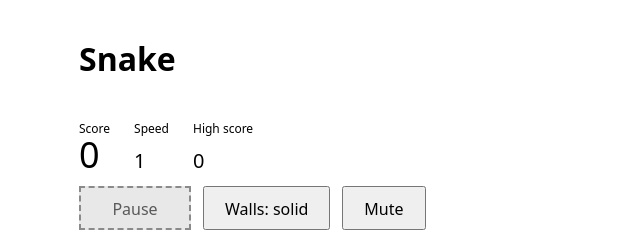
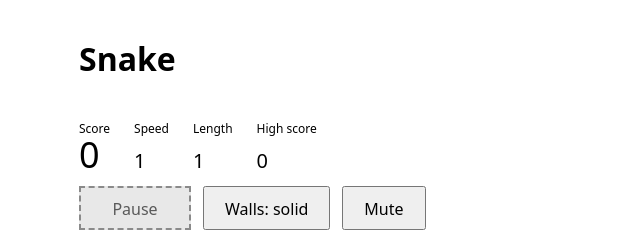
Before and after one commit to mariusachim/awesomeProject1, a React (Vite) app: page / in a window 1280 px wide. Shown: the top 232 px of the page, without its empty margins (319-959 px from the left). Built offline with nearby package versions, Linux system fonts and the light colour scheme.

Commit message:
feat(#144): show the snake length

```diff
--- a/src/App.tsx
+++ b/src/App.tsx
@@ -227,6 +227,9 @@ export default function App() {
     />
   );
 
+  // The spec counts the length from 1, but the snake starts with 3 cells.
+  const length = game.snake.length - 2;
+
   return (
     <main>
       <h1>Snake</h1>
@@ -241,6 +244,11 @@ export default function App() {
           label="Speed"
           value={speedLevel(game.score)}
           spoken={`Speed ${speedLevel(game.score)}`}
+        />
+        <Stat
+          label="Length"
+          value={length}
+          spoken={`Length ${length}`}
         />
         <Stat
           label="High score"
```
Also changed, not shown: 1 other file (tests, documents, lock files or other folders).
